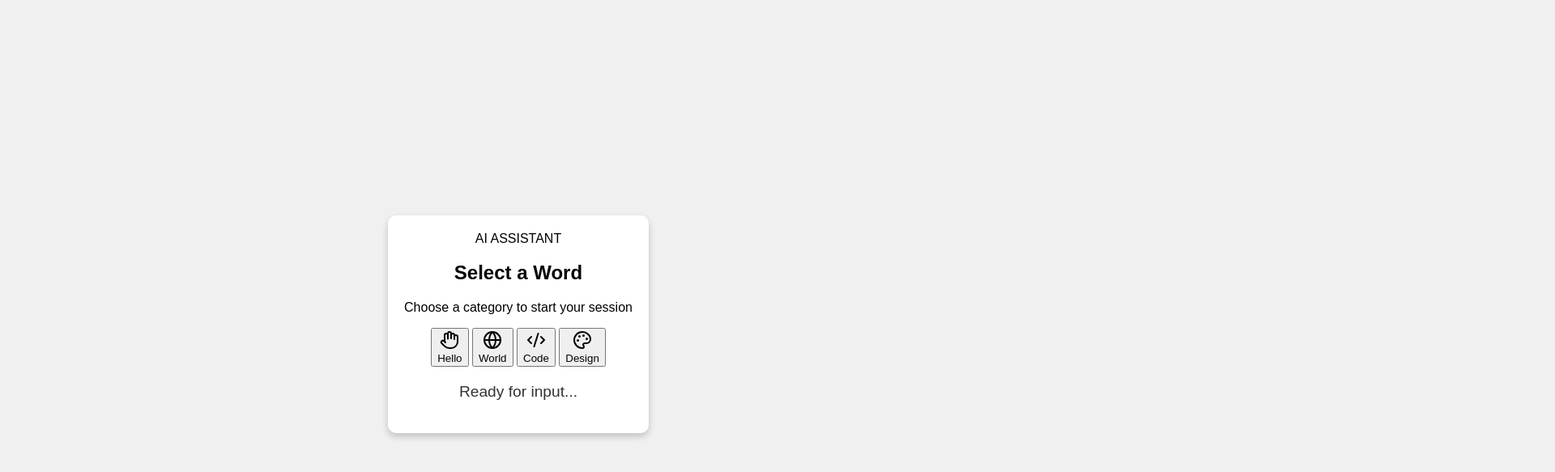
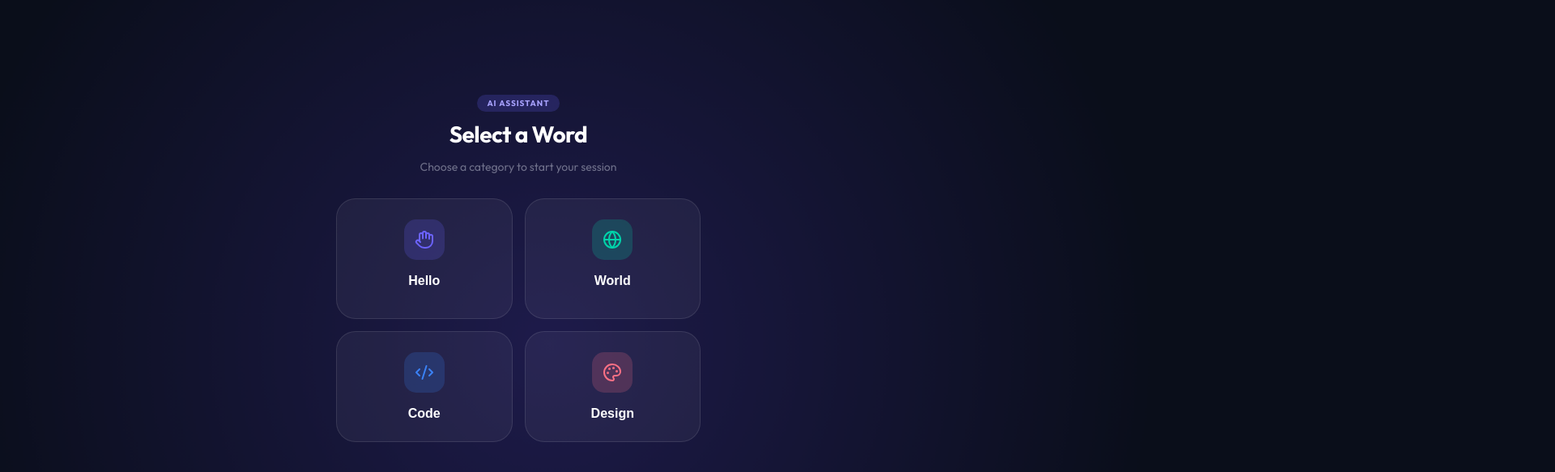
Before and after one commit to alikeneche/alikenech.github.io, a website: page index.html in a window 1280 px wide. Shown: the top 583 px of the page at 81% size, 1920 px wide, since content can reach past the window. Drawn offline with nearby package versions, Linux system fonts and the light colour scheme.

Commit message:
Refactor styles for improved design and layout

```diff
--- a/styles.css
+++ b/styles.css
@@ -1,43 +1,120 @@
+@import url('https://fonts.googleapis.com/css2?family=Outfit:wght@400;600;700&display=swap');
+
+:root {
+    --bg: #0A0E1A;
+    --card-bg: rgba(255, 255, 255, 0.05);
+    --border: rgba(255, 255, 255, 0.1);
+    --accent: #6C63FF;
+}
+
 body {
-  font-family: Arial, sans-serif;
-  display: flex;
-  justify-content: center;
-  align-items: center;
-  height: 100vh;
-  margin: 0;
-  background-color: #f0f0f0;
-  style:30px;
+    background-color: var(--bg);
+    color: white;
+    font-family: 'Outfit', sans-serif;
+    margin: 0;
+    display: flex;
+    justify-content: center;
+    align-items: center;
+    height: 100vh;
+    overflow: hidden;
+}
+
+/* Moving Background */
+.bg-gradient {
+    position: absolute;
+    width: 200%;
+    height: 200%;
+    background: radial-gradient(circle at 50% 50%, #1e1b4b 0%, #0A0E1A 50%);
+    animation: moveBg 15s infinite alternate;
+    z-index: -1;
+}
+
+@keyframes moveBg {
+    from { transform: translate(-10%, -10%); }
+    to { transform: translate(10%, 10%); }
 }
 
 .container {
-  text-align: center;
-  background-color: white;
-  padding: 20px;
-  border-radius: 10px;
-  box-shadow: 0 4px 8px rgba(0, 0, 0, 0.2);
+    width: 90%;
+    max-width: 450px;
+    text-align: center;
 }
 
-#suggestions {
-  margin-top: 10px;
+.badge {
+    display: inline-block;
+    padding: 4px 12px;
+    background: rgba(108, 99, 255, 0.2);
+    color: #a8a2ff;
+    border-radius: 20px;
+    font-size: 10px;
+    font-weight: 700;
+    letter-spacing: 1px;
+    margin-bottom: 10px;
 }
 
-.suggestion {
-  background-color: #007bff;
-  color: white;
-  padding: 10px 15px;
-  margin: 5px;
-  border: none;
-  border-radius: 5px;
-  cursor: pointer;
-  transition: background-color 0.3s;
+h2 { font-size: 28px; margin: 0; letter-spacing: -0.5px; }
+.subtitle { color: rgba(240, 244, 255, 0.4); font-size: 14px; margin-bottom: 30px; }
+
+/* Grid Layout */
+.grid {
+    display: grid;
+    grid-template-columns: 1fr 1fr;
+    gap: 15px;
 }
 
-.suggestion:hover {
-  background-color: #0056b3;
+/* Glass Cards */
+.suggestion-card {
+    background: var(--card-bg);
+    border: 1px solid var(--border);
+    border-radius: 24px;
+    padding: 25px 15px;
+    cursor: pointer;
+    transition: all 0.3s cubic-bezier(0.175, 0.885, 0.32, 1.275);
+    display: flex;
+    flex-direction: column;
+    align-items: center;
+    gap: 12px;
+}
+
+.suggestion-card:hover {
+    background: rgba(255, 255, 255, 0.08);
+    transform: translateY(-8px);
+    border-color: var(--accent);
+    box-shadow: 0 10px 30px rgba(108, 99, 255, 0.2);
+}
+
+.icon-box {
+    width: 50px;
+    height: 50px;
+    border-radius: 15px;
+    display: flex;
+    justify-content: center;
+    align-items: center;
+    margin-bottom: 5px;
+}
+
+/* Custom Icon Colors */
+.purple { background: rgba(108, 99, 255, 0.2); color: #6C63FF; }
+.green { background: rgba(0, 212, 170, 0.2); color: #00D4AA; }
+.blue { background: rgba(59, 130, 246, 0.2); color: #3b82f6; }
+.orange { background: rgba(251, 113, 133, 0.2); color: #fb7185; }
+
+.word-text {
+    font-weight: 600;
+    font-size: 16px;
+    color: white;
+}
+
+/* Selection Display */
+.selection-display {
+    margin-top: 40px;
+    padding: 20px;
+    background: rgba(255, 255, 255, 0.03);
+    border-radius: 20px;
 }
 
 #chosen-word {
-  margin-top: 20px;
-  font-size: 1.2em;
-  color: #333;
+    font-size: 18px;
+    color: #00D4AA;
+    font-weight: 600;
 }
```
